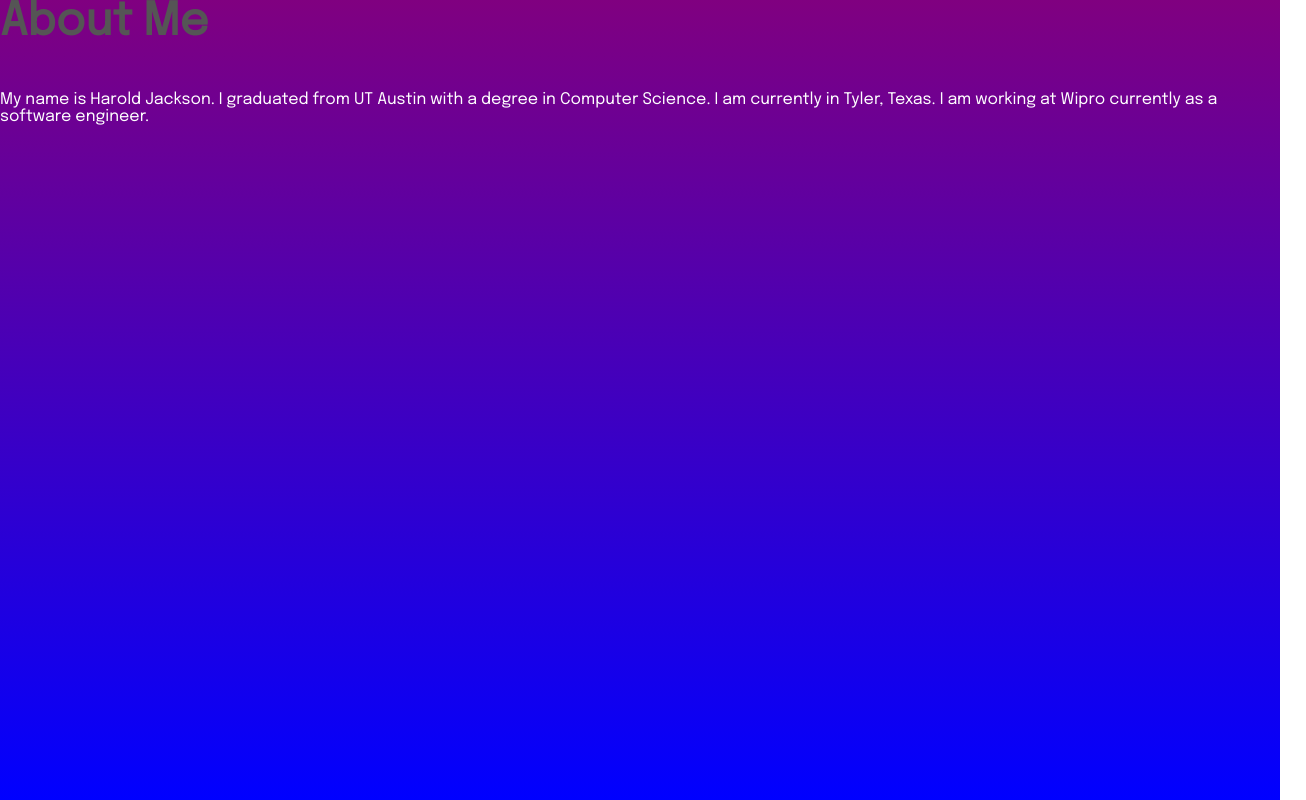
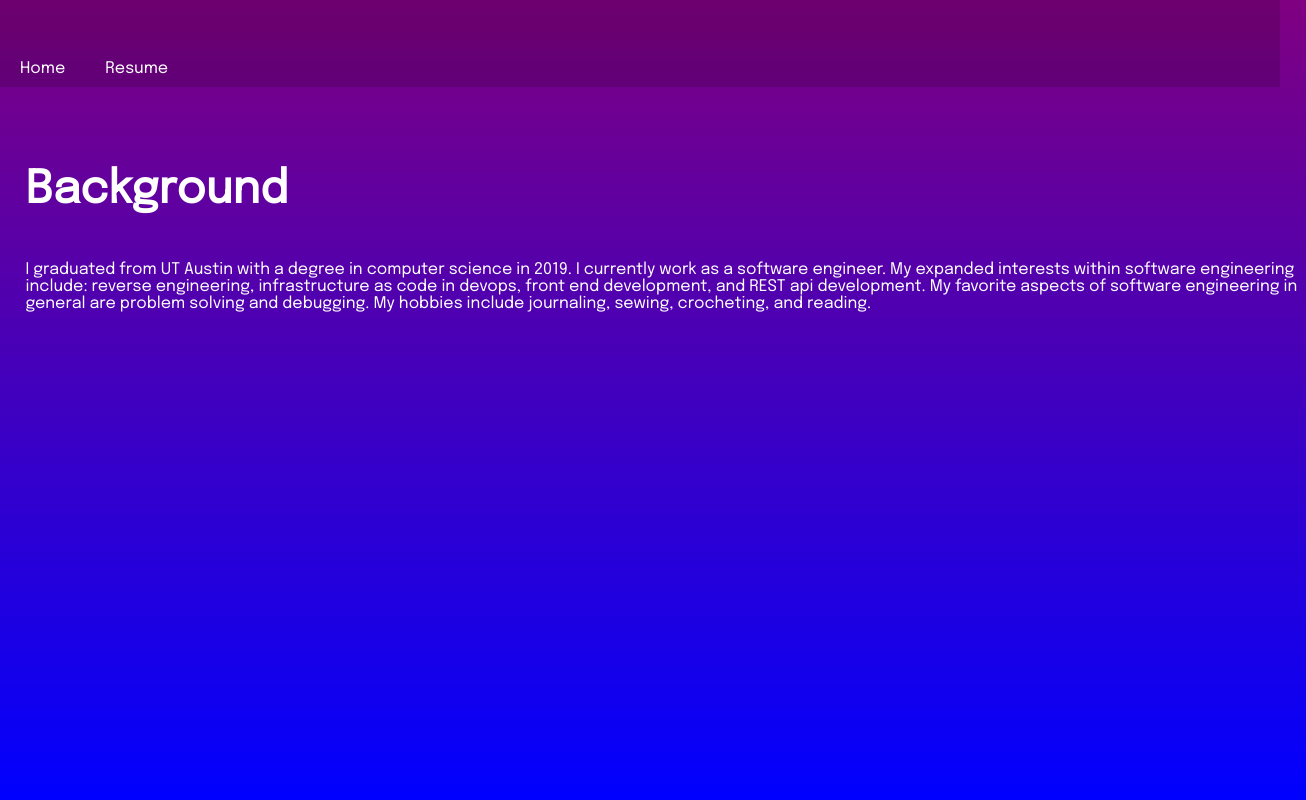
Before and after one commit to codecofee19/website, a plain HTML site: page bio.html in a window 1280 px wide. Shown: the whole page, 1306 px wide, since content can reach past the window. Drawn offline with Linux system fonts and the light colour scheme.

Commit message:
added more to bio

```diff
--- a/bio.html
+++ b/bio.html
@@ -1,7 +1,8 @@
 <HTML>
 
 <HEAD>
-
+<META http-equiv="Content-Type" content="text/html; charset=UTF-8">
+<META name= "viewport" content="width=device-width, initial-scale=1">
 <TITLE>Harold Jackson</TITLE>
 <LINK REL ="stylesheet" type="text/css" media="screen" href="css/screen.css">
 </HEAD>
@@ -11,9 +12,79 @@
 <BODY>
 
 
-<H1>About Me</H1>
-
-<P>My name is Harold Jackson. I graduated from UT Austin with a degree in Computer Science. I am currently in Tyler, Texas. I am working at Wipro currently as a software engineer.</P>
+<DIV ID="page">
 
 
+<header>
+
+
+
+</header>
+
+
+
+
+
+
+
+
+
+
+
+<section class="main">
+ <H1>Background</H1>
+<P> I graduated from UT Austin with a degree in computer science in 2019. I currently work as a software engineer. My expanded interests within software engineering include: reverse engineering, infrastructure as code in devops, front end development, and REST api development. My favorite aspects of software engineering in general are problem solving and debugging. My hobbies include journaling, sewing, crocheting, and reading.
+</P>
+
+ </section>
+
+
+ <section class= "description"></section>
+
+ <section class ="contact"></section>
+
+
+
+
+ <nav>
+ 	<ul>
+ 	<li>
+
+      <a title = "Home" href="index.html">Home </a>
+ 	</li>
+
+ 	    <li>
+
+      <a title = "Resume" href="Harold_Resume.pdf">Resume</a>
+ 	</li>
+
+ 	</ul>
+
+
+
+
+ </nav>
+
+
+
+
+
+
+
+
+</DIV>
+
 </BODY>
+
+
+
+
+
+
+
+
+
+
+
+
+</HTML>
--- a/css/screen.css
+++ b/css/screen.css
@@ -119,3 +119,17 @@ nav > ul > li {float: left;}
     float: left;
 	margin: 0 15px 15px 0;
 }
+
+
+.main {
+	position: relative; width: 100%; top: 70px; left: 2%;
+}
+
+.main h1 {
+	position: relative; top: 98px;
+	color: white;
+}
+
+.main p {
+	position: relative; top: 100px;
+}
```
